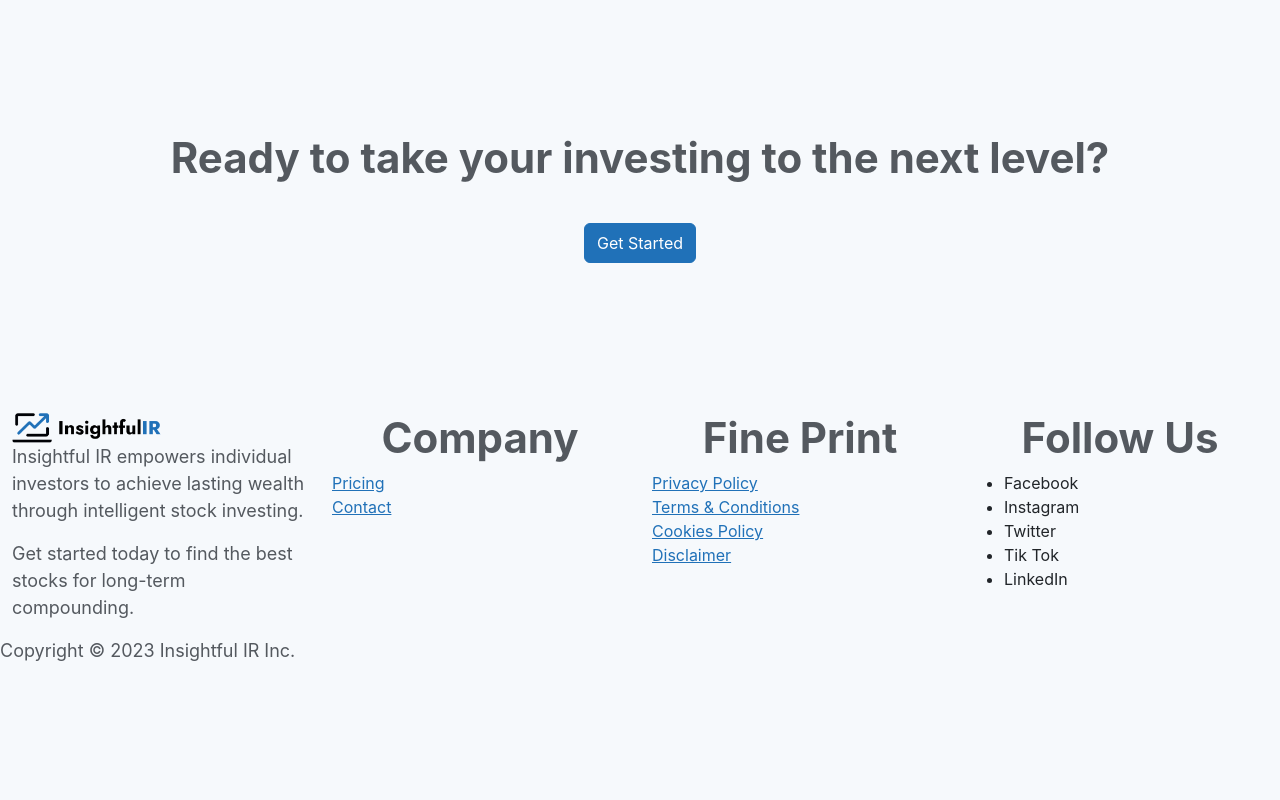
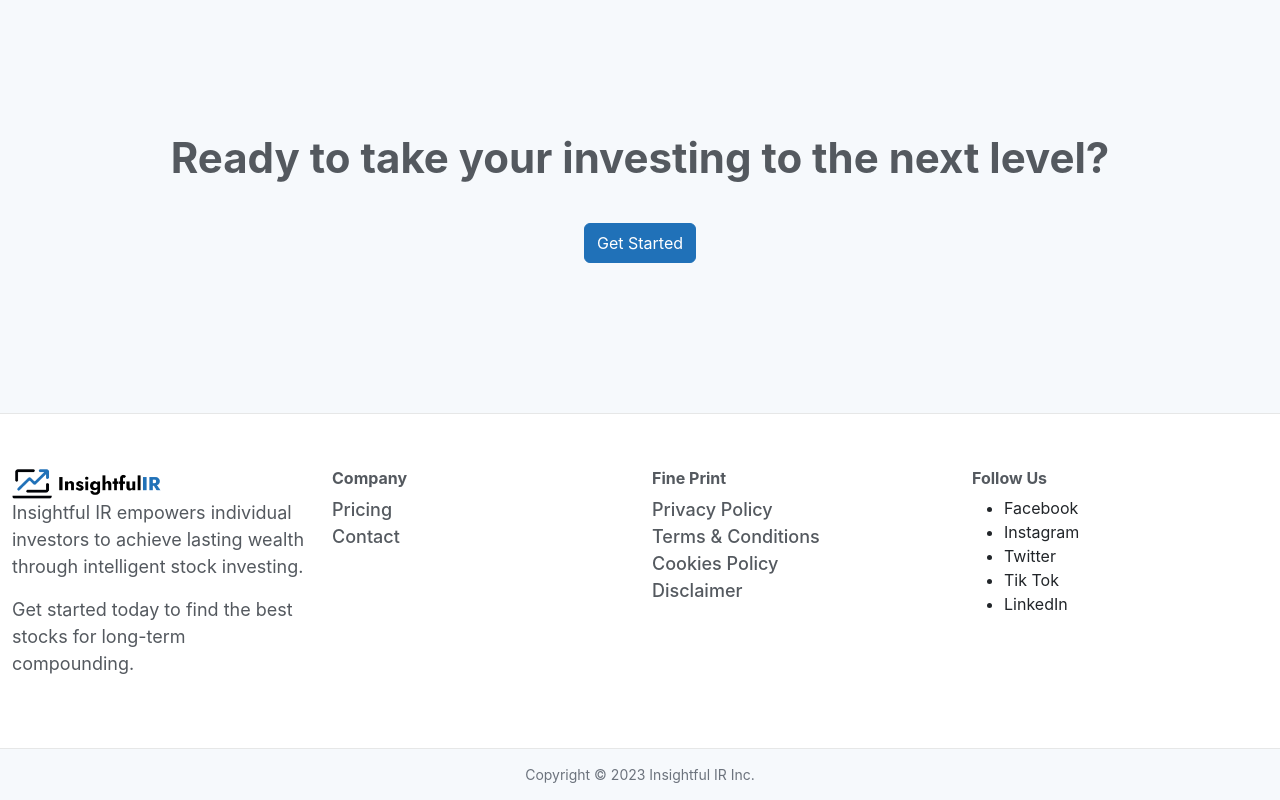
Before and after one commit to InsightfulIR/insightfulir-website, a Gatsby site: page / in a window 1280 px wide. Shown: the part 4923-5723 px from the top of the page. Before the commit the page ends 5603 px from the top, so only its background shows below. Built offline with nearby package versions, Linux system fonts and the light colour scheme; Gatsby itself is replaced by a stand-in of ours.

Commit message:
footer format

```diff
--- /dev/null
+++ b/src/components/page-sections/shared/copywrite/Copywrite.module.scss
@@ -0,0 +1,21 @@
+@import '../../../../styles/variables.scss';
+
+.container {
+  background-color: rgba(17, 21, 24, 0);
+  display: flex;
+  justify-content: center;
+  padding-top: 10px;
+  padding-bottom: 10px;
+}
+
+.copywrite {
+  color: #6c737d;
+  font-size: 14px;
+}
+
+@media (min-width: $breakpoint-md) {
+  .container {
+    padding-top: 15px;
+    padding-bottom: 15px;
+  }
+}
--- a/src/components/page-sections/shared/copywrite/Copywrite.tsx
+++ b/src/components/page-sections/shared/copywrite/Copywrite.tsx
@@ -1,12 +1,17 @@
 import * as React from 'react';
+import { container, copywrite } from './Copywrite.module.scss';
 
 
 const Copywrite: React.FC = () => {
-  const currentYear = new Date().getFullYear();
+  const currentYear = React.useMemo(() => {
+    return new Date().getFullYear()
+  }, []);
 
   return (
-    <div>
-      <p>Copyright © {currentYear} Insightful IR Inc.</p>
+    <div className={container}>
+      <div className={copywrite}>
+        Copyright © {currentYear} Insightful IR Inc.
+      </div>
     </div>
   );
 };
--- /dev/null
+++ b/src/components/page-sections/shared/footer/Footer.module.scss
@@ -0,0 +1,43 @@
+@import '../../../../styles/variables.scss';
+
+.container {
+  background-color: $color-background-white;
+  padding-top: 40px;
+  padding-bottom: 40px;
+  border-top: 1px solid rgba(17, 21, 24, 0.1);
+  border-bottom: 1px solid rgba(17, 21, 24, 0.1);
+}
+
+.sectionTitle {
+  font-size: 16px;
+  text-align: center;
+}
+
+.sectionLink {
+  color: $color-text;
+  font-size: 18px;
+  font-weight: 500;
+  text-decoration: none;
+}
+.sectionLink:hover {
+  color: $color-primary-dark;
+  cursor: pointer;
+}
+
+@media (min-width: $breakpoint-md) {
+  .container {
+    padding-top: 50px;
+    padding-bottom: 50px;
+  }
+}
+
+@media (min-width: $breakpoint-lg) {
+  .container {
+    padding-top: 55px;
+    padding-bottom: 55px;
+  }
+
+  .sectionTitle {
+    text-align: start;
+  }
+}
--- a/src/components/page-sections/shared/footer/Footer.tsx
+++ b/src/components/page-sections/shared/footer/Footer.tsx
@@ -5,12 +5,17 @@ import Container from 'react-bootstrap/Container';
 import Row from 'react-bootstrap/Row';
 import Col from 'react-bootstrap/Col';
 
+import {
+  container,
+  sectionLink,
+  sectionTitle,
+} from './Footer.module.scss';
 
 const Footer: React.FC = () => {
   return (
-    <Container fluid>
+    <Container fluid className={container}>
       <Row>
-        <Col>
+        <Col xs={12} lg={3}>
           <Link to='/'>
             <StaticImage
               src="../../../../images/Insightful-IR-Web-Logo.png"
@@ -22,32 +27,32 @@ const Footer: React.FC = () => {
           <p>Insightful IR empowers individual investors to achieve lasting wealth through intelligent stock investing.</p>
           <p>Get started today to find the best stocks for long-term compounding.</p>
         </Col>
-        <Col>
-          <h2>Company</h2>
+        <Col xs={12} lg={3}>
+          <h2 className={sectionTitle}>Company</h2>
           <div>
-            <Link to="/pricing">Pricing</Link>
+            <Link className={sectionLink} to="/pricing">Pricing</Link>
           </div>
           <div>
-            <Link to="/contact">Contact</Link>
+            <Link className={sectionLink} to="/contact">Contact</Link>
           </div>
         </Col>
-        <Col>
-          <h2>Fine Print</h2>
+        <Col xs={12} lg={3}>
+          <h2 className={sectionTitle}>Fine Print</h2>
           <div>
-            <Link to="/privacy-policy">Privacy Policy</Link>
+            <Link className={sectionLink} to="/privacy-policy">Privacy Policy</Link>
           </div>
           <div>
-            <Link to="/terms-and-conditions">Terms & Conditions</Link>
+            <Link className={sectionLink} to="/terms-and-conditions">Terms & Conditions</Link>
           </div>
           <div>
-            <Link to="/cookies-policy">Cookies Policy</Link>
+            <Link className={sectionLink} to="/cookies-policy">Cookies Policy</Link>
           </div>
           <div>
-            <Link to="/disclaimer">Disclaimer</Link>
+            <Link className={sectionLink} to="/disclaimer">Disclaimer</Link>
           </div>
         </Col>
-        <Col>
-          <h2>Follow Us</h2>
+        <Col xs={12} lg={3}>
+          <h2 className={sectionTitle}>Follow Us</h2>
           <ul>
             <li>Facebook</li>
             <li>Instagram</li>
```
